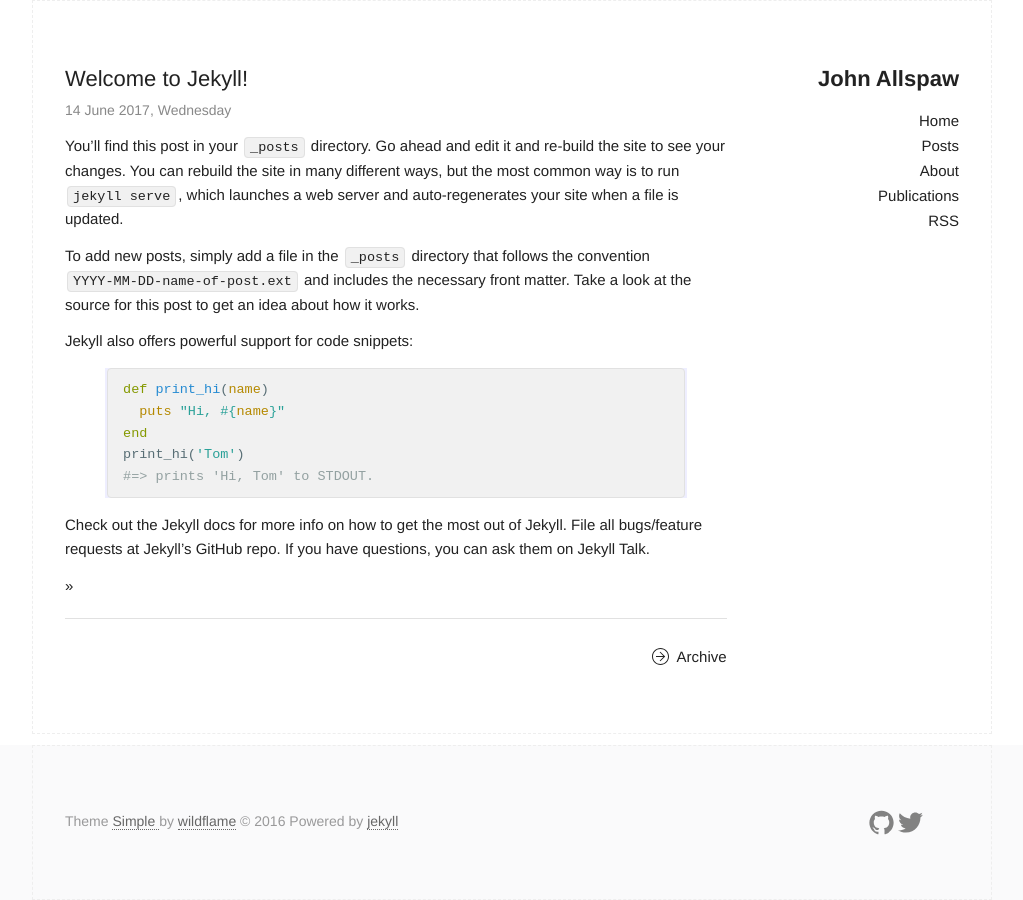
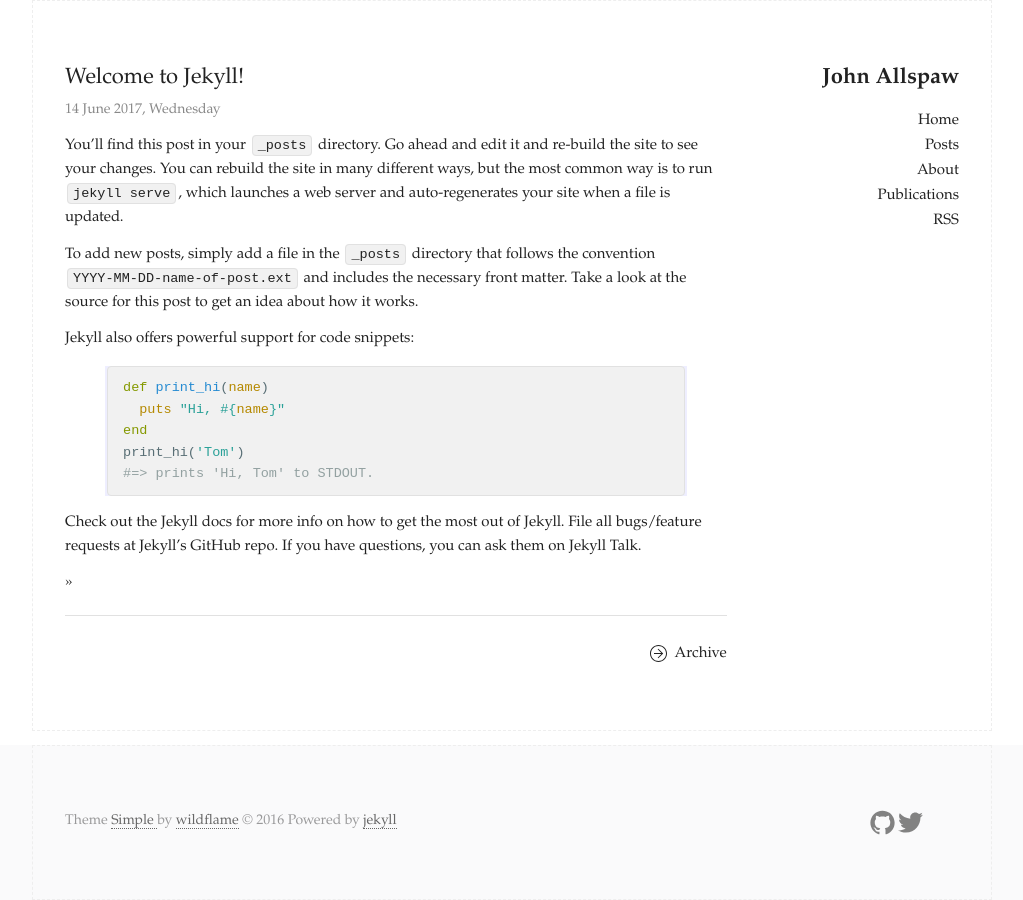
Before and after one commit to jallspaw/jallspaw.github.io, a Jekyll site: the page built from index.html, in a window 1280 px wide. Shown: the whole page, without its empty margins (128-1151 px from the left). Built offline with Jekyll 4.4.1, drawn with Linux system fonts in a browser that asks for light colours.

Commit message:
another try at changing font?

```diff
--- a/_sass/_base.scss
+++ b/_sass/_base.scss
@@ -140,7 +140,7 @@
   font-weight: 400;
   /* font-family: Helvetica, Tahoma, Arial, STXihei, "华文细黑", "Microsoft YaHei", "微软雅黑", SimSun, "宋体", Heiti, "黑体", sans-serif; */
   /* font-family: "Raleway", "HelveticaNeue", "Helvetica Neue", Helvetica, Arial, sans-serif; */
-  font-family: -apple-system-font,"Helvetica Neue","PingFang SC","Hiragino Sans GB","Microsoft YaHei",sans-serif;
+  font-family: Garamond, -apple-system-font,"Helvetica Neue","PingFang SC","Hiragino Sans GB","Microsoft YaHei",sans-serif;
   color: #222; }
 
 
```
